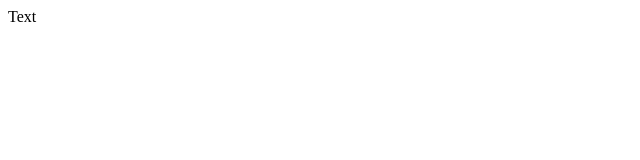
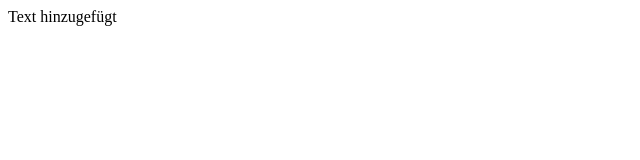
Before and after one commit to onetwothreeyourenotcomingforme/Die-Gefahren-des-Stroms, a plain HTML site: page index.html in a window 1280 px wide. Shown: the whole page, without its empty margins (0-640 px from the left). Drawn offline with Linux system fonts and the light colour scheme.

Commit message:
Text hinzugefügt

```diff
--- a/index.html
+++ b/index.html
@@ -5,6 +5,6 @@
     <title></title>
   </head>
   <body>
-    Text
+    Text hinzugefügt
   </body>
 </html>
```
